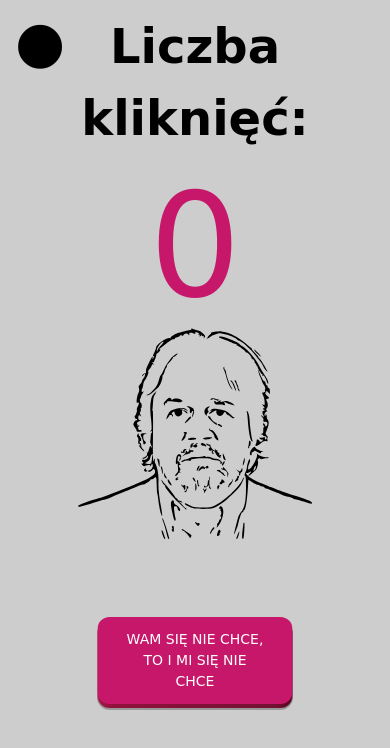
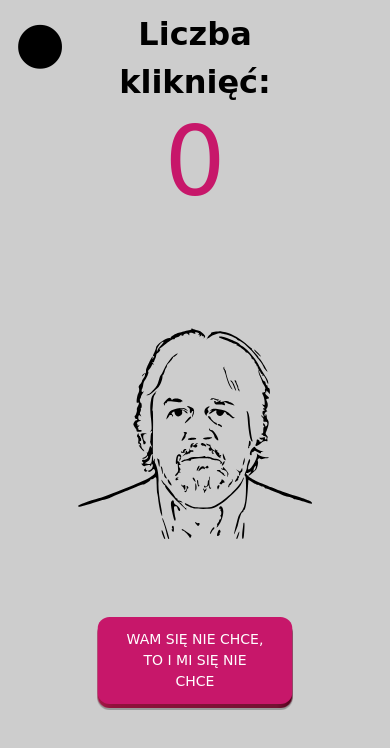
Before and after one commit to zoratez/clicker, a plain HTML site: page index.html in a window 390 px wide. Drawn offline with nearby package versions, Linux system fonts and the light colour scheme; a web font is replaced by a local one.

Commit message:
Update style.css

```diff
--- a/style.css
+++ b/style.css
@@ -214,4 +214,12 @@ img:active {
 	.button-82-front {
 		font-size: 14px;
 	}
+
+	p {
+		font-size: 6rem;
+	}
+
+	h2 {
+		font-size: 2rem;
+	}
 }
```
